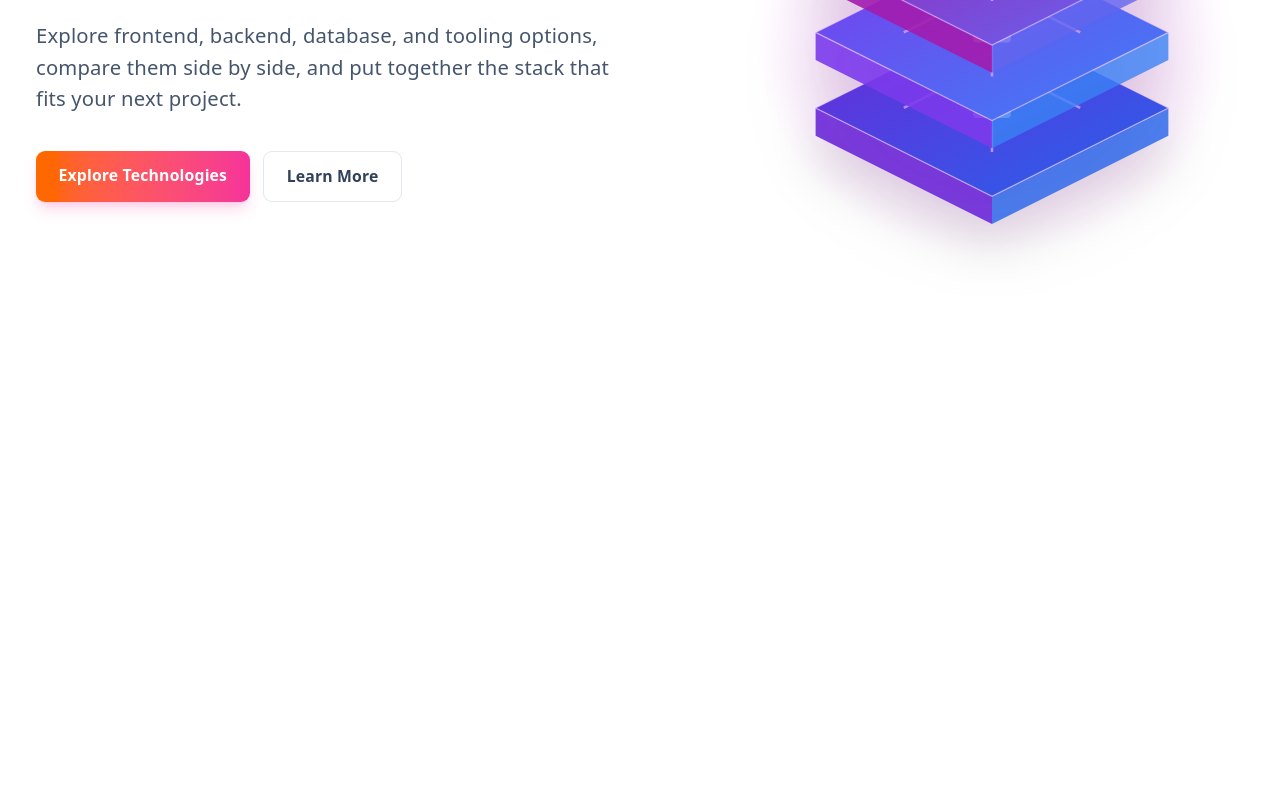
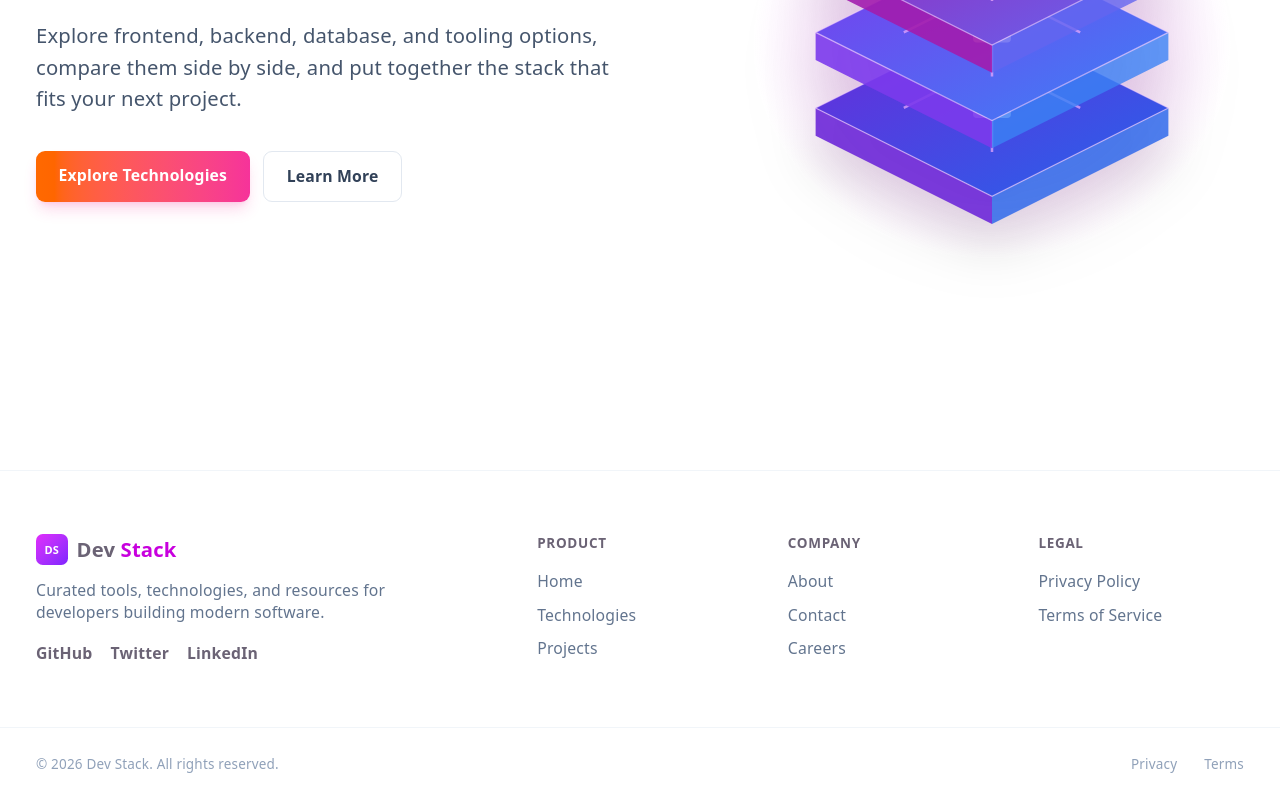
Before and after one commit to rifatalom97/ph-assignment-5, a React (Vite) app: page / in a window 1280 px wide. Shown: the part 370-1170 px from the top of the page. Before the commit the page ends 800 px from the top, so only its background shows below. Built offline with nearby package versions, Linux system fonts and the light colour scheme.

Commit message:
Footer added

```diff
--- a/src/App.tsx
+++ b/src/App.tsx
@@ -1,6 +1,7 @@
 import {Toaster} from "react-hot-toast"
 import Navbar from "./components/Navbar"
 import Hero from "./components/Hero"
+import Footer from "./components/Footer"
 
 
 
@@ -17,7 +18,11 @@ function App() {
 
       <Navbar />
 
-      <Hero />
+      <main>
+        <Hero />
+      </main>
+
+      <Footer />
     </div>
   )
 }
--- a/src/components/Footer.tsx
+++ b/src/components/Footer.tsx
@@ -0,0 +1,48 @@
+
+const cols = [
+  { title: "Product", links: ["Home", "Technologies", "Projects"] },
+  { title: "Company", links: ["About", "Contact", "Careers"] },
+  { title: "Legal", links: ["Privacy Policy", "Terms of Service"] },
+];
+
+export default function Footer() {
+  return (
+    <footer id="contact" className="mt-20 border-t border-slate-100">
+      <div className="mx-auto grid max-w-7xl gap-10 px-4 py-14 text-center sm:px-6 md:grid-cols-5 md:text-left lg:px-8">
+
+        <div className="md:col-span-2">
+          <div className="flex justify-center md:justify-start">
+            <a href="#home" className="flex items-center gap-2">
+                <span className="grid h-7 w-7 place-items-center rounded-md bg-gradient-to-br from-fuchsia-500 to-violet-600 text-[11px] font-extrabold text-white">
+                    DS
+                </span>
+                <span className="text-lg font-bold">
+                    Dev <span className="text-fuchsia-600">Stack</span>
+                </span>
+            </a>
+          </div>
+          <p className="mx-auto mt-3 max-w-xs text-sm text-slate-500 md:mx-0">
+            Curated tools, technologies, and resources for developers building modern software.
+          </p>
+          <div className="mt-4 flex justify-center gap-4 text-sm font-semibold md:justify-start">
+            {["GitHub", "Twitter", "LinkedIn"].map((s) => <a key={s} href="#" className="hover:text-fuchsia-600">{s}</a>)}
+          </div>
+        </div>
+
+        {cols.map((c) => (
+          <div key={c.title}>
+            <h4 className="text-xs font-bold tracking-wider uppercase">{c.title}</h4>
+            <ul className="mt-4 space-y-2.5 text-sm text-slate-500">
+              {c.links.map((l) => <li key={l}><a href="#" className="hover:text-slate-900">{l}</a></li>)}
+            </ul>
+          </div>
+        ))}
+      </div>
+
+      <div className="mx-auto flex max-w-7xl flex-col items-center justify-between gap-3 border-t border-slate-100 px-4 py-6 text-xs text-slate-400 sm:flex-row sm:px-6 lg:px-8">
+        <p>© {new Date().getFullYear()} Dev Stack. All rights reserved.</p>
+        <div className="flex gap-6"><a href="#">Privacy</a><a href="#">Terms</a></div>
+      </div>
+    </footer>
+  );
+}
```
